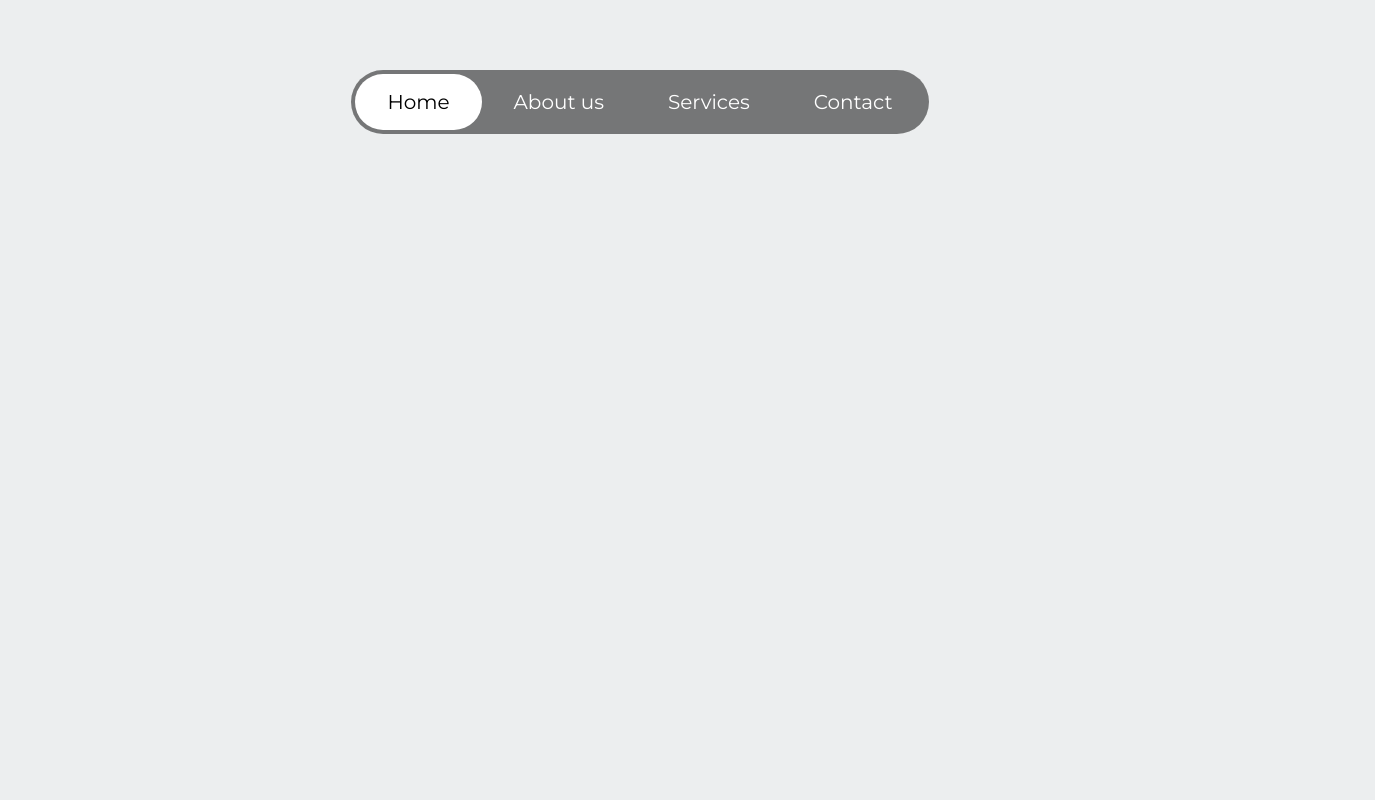
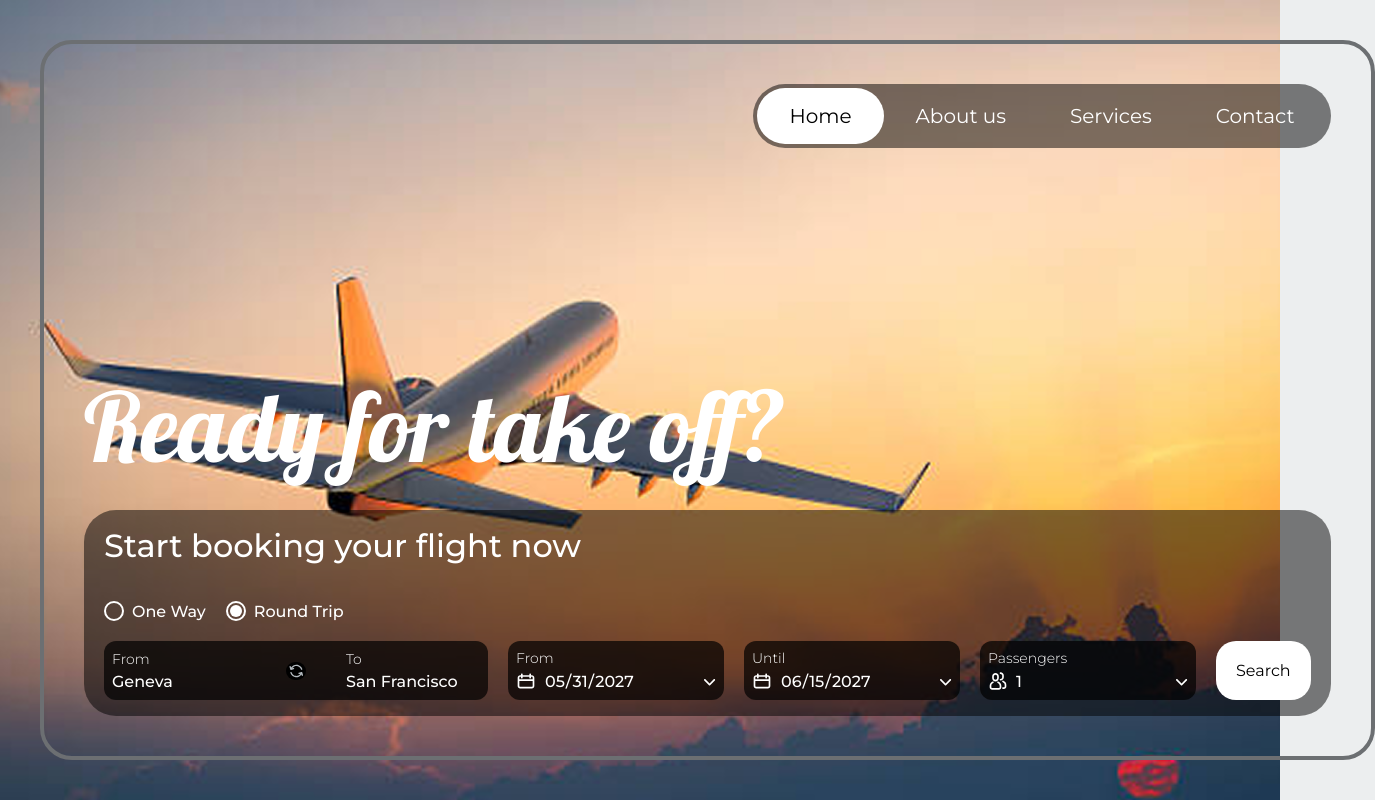
Before and after one commit to AnastasiaA986/IMD32_FD_Evaluation-continue_Zhuravlova_Anastasiia, a website built with Parcel: page src/index.html in a window 1280 px wide. Shown: the whole page, 1375 px wide, since content can reach past the window. Built offline with nearby package versions, Linux system fonts and the light colour scheme.

Commit message:
component_hero

```diff
--- /dev/null
+++ b/src/components_html/hero.html
@@ -0,0 +1,12 @@
+<section class="hero">
+  <div class="hero-container">
+    <header class="header">
+      <include src="components_html/navigation.html"></include>
+    </header>
+
+    <div class="hero-content">
+      <h1 class="font-display">Ready for take off?</h1>
+      <include src="components_html/filters.html"></include>
+    </div>
+  </div>
+</section>
--- a/src/index.html
+++ b/src/index.html
@@ -9,9 +9,13 @@
       href="https://fonts.googleapis.com/css2?family=Montserrat:wght@100..900&display=swap"
       rel="stylesheet"
     />
+    <link
+      href="https://fonts.googleapis.com/css2?family=Lobster&display=swap"
+      rel="stylesheet"
+    />
   </head>
   <body>
-    <include src="components_html/navigation.html"></include>
+    <include src="components_html/hero.html"></include>
 
     <script src="js/main.js" type="module"></script>
   </body>
--- /dev/null
+++ b/src/scss/components/hero.scss
@@ -0,0 +1,40 @@
+body {
+  margin: 0;
+}
+
+.hero {
+  width: 100%;
+  min-height: 100vh;
+  padding: 40px;
+  display: flex;
+  background-image: url("../images/hero-bg.png?as=webp");
+  background-size: cover;
+  background-position: center;
+}
+
+.hero-container {
+  padding: 40px;
+  display: flex;
+  flex-direction: column;
+  justify-content: space-between;
+  flex: 1;
+  border-radius: 32px;
+  border: 4px solid var(--Primary-600);
+}
+
+.header {
+  align-self: flex-end;
+}
+
+.hero-content {
+  display: flex;
+  flex-direction: column;
+  gap: 24px;
+}
+
+.font-display {
+  font-family: var(--font-family-display);
+  font-size: var(--font-display-size);
+  font-weight: var(--font-display-weight);
+  color: var(--Primary-0);
+}
--- a/src/scss/main.scss
+++ b/src/scss/main.scss
@@ -6,6 +6,7 @@
 @import "/src/scss/components/card.scss";
 @import "/src/scss/components/filters.scss";
 @import "/src/scss/components/navigation.scss";
+@import "/src/scss/components/hero.scss";
 
 :root {
   --Primary-0: #ffffff;
@@ -19,6 +20,9 @@
   --Primary-900-50: rgba(0, 0, 0, 0.5);
   --Primary-900-70: rgba(0, 0, 0, 0.7);
   --font-family: "Montserrat", sans-serif;
+  --font-family-display: "Lobster", sans-serif;
+  --font-display-size: 6rem;
+  --font-display-weight: 400;
   --font-heading1-size: 2rem;
   --font-heading1-weight: 500;
   --font-heading3-size: 1.5rem;
```
Also changed, not shown: src/images/hero-bg.jpg (added), src/images/hero-bg.png (added).
